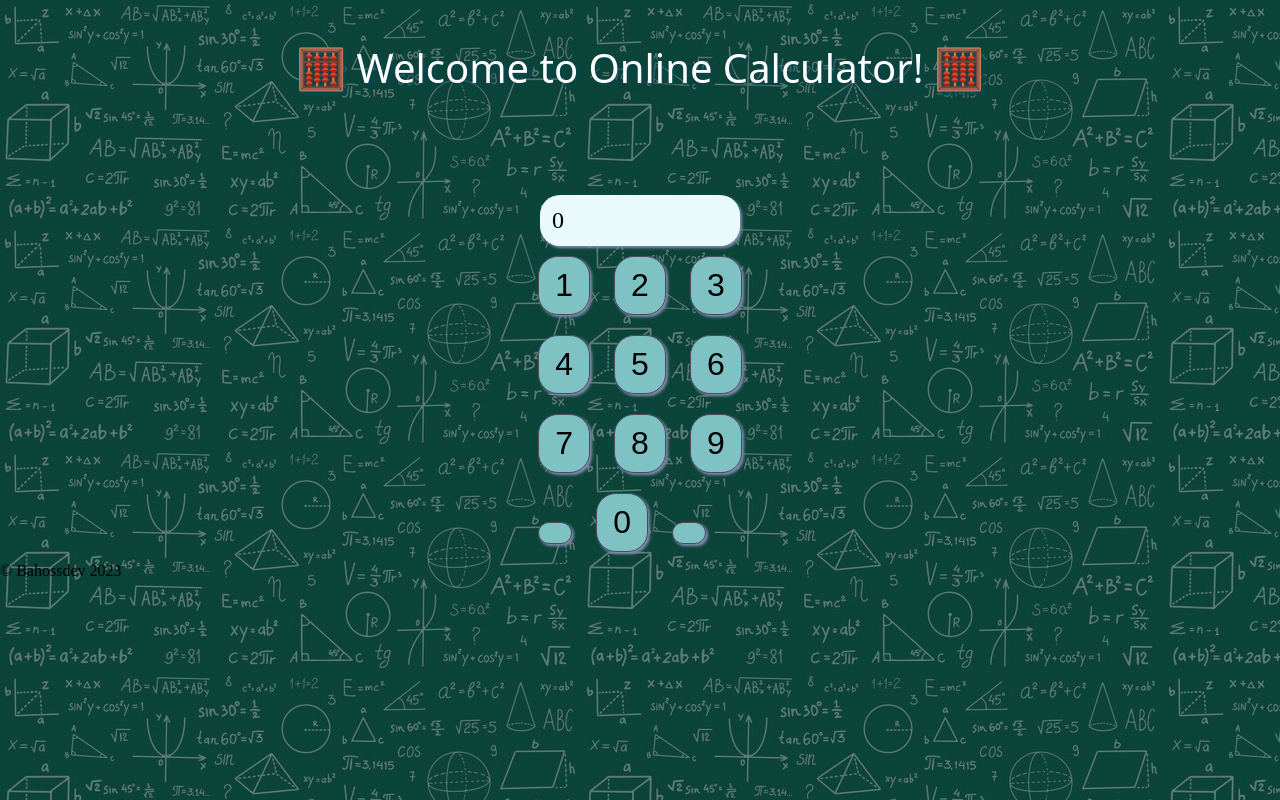
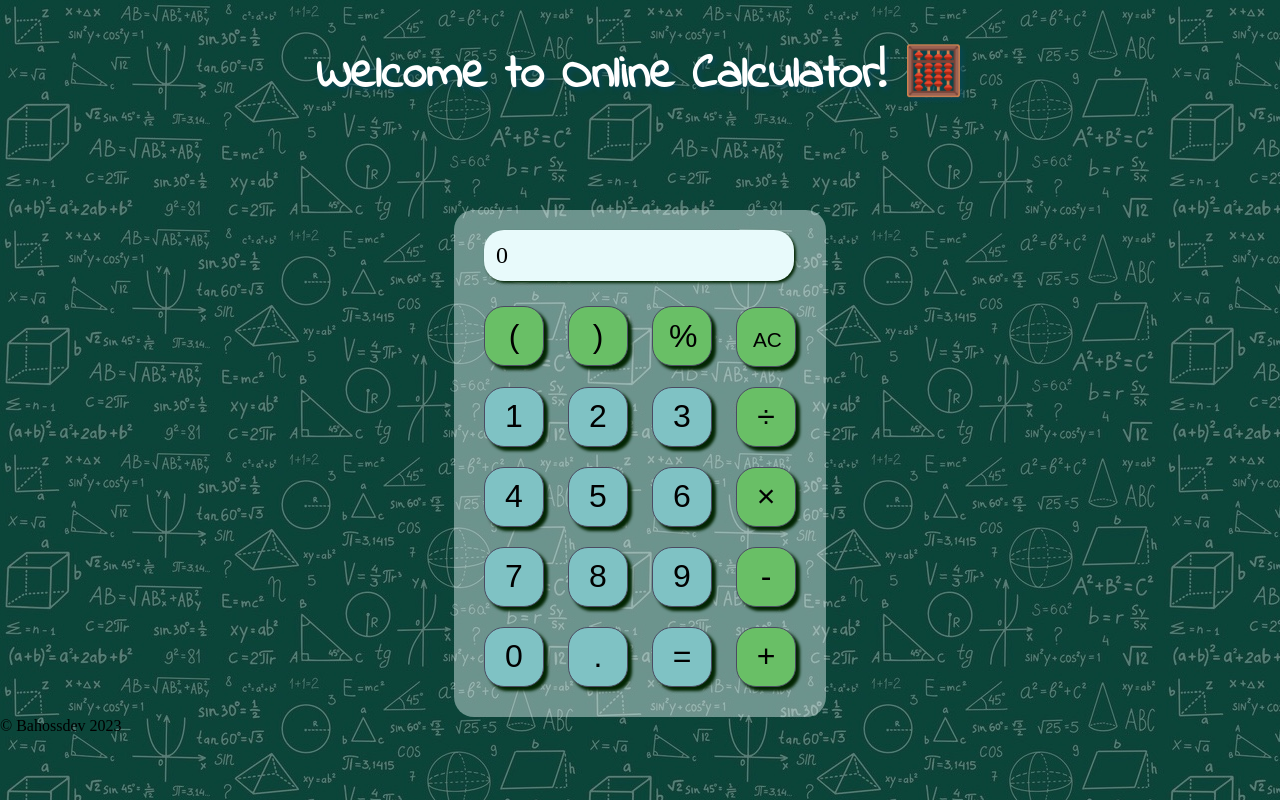
Before and after one commit to bahossdev/Calculator, a plain HTML site: page index.html in a window 1280 px wide. Drawn offline with Linux system fonts and the light colour scheme; a web font is replaced by a local one.

Commit message:
more styling. operator buttons added. next: work on JS

```diff
--- a/assets/css/style.css
+++ b/assets/css/style.css
@@ -1,5 +1,5 @@
 :root {
-    --buttonshadow: rgb(133, 140, 178);
+    --buttonshadow: rgb(3, 38, 3);
 }
 
 *,
@@ -16,15 +16,20 @@ html {
     background-image: url('../images/calc.jpeg');
 }
 
-/* header {
-    background-size: cover;
-    height: 150px;
-    width: 100%;
-} */
+body {
+    display: flex;
+    margin: auto;
+    flex-direction: column;
+}
+
+header {
+    display: block;
+}
 
 h1 {
-    font-family: 'Rubik Maps', system-ui;    font-size: 2.5rem;
-    font-weight:100;
+    font-family: 'Indie Flower', cursive;
+    font-weight: bold;
+    font-size: 3rem;
     color: white;
     text-shadow: 3px 3px 5px rgb(8, 70, 83);
     text-align: center;
@@ -33,9 +38,20 @@ h1 {
 }
 
 main {
+    background-color: rgba(240, 255, 255, 0.422);
+    max-width: 380px;
+    max-height: 800px;
+    padding: 20px;
+    border-radius: 20px;
     display: flex;
     flex-direction: column;
     align-content: center;
+    margin: auto;
+}
+
+main:hover {
+    box-shadow: 3px 3px 7px white;
+    background-color: rgba(240, 255, 255, 0.555);
 }
 
 .result {
@@ -45,9 +61,9 @@ main {
     border-radius: 20px;
     padding: 12px;
     box-shadow: 2px 2px 3px var(--buttonshadow);
-    min-width: 200px;
-    max-width: 300px;
-    margin: auto;
+    width: 310px;
+    margin-bottom: 15px;
+    margin-left: 10px;
 }
 
 button:hover {
@@ -57,18 +73,26 @@ button:hover {
 }
 
 button:active {
-    background-color: rgb(244, 182, 217);
+    background-color: rgb(252, 228, 242);
     box-shadow: inset 3px 3px 5px var(--buttonshadow);
     color: grey;
 }
 
-.numbers {
+.buttons {
     margin: auto;
 }
 
 .number {
+    background-color: rgb(127, 194, 196);
+}
+
+.operator {
+    background-color: rgb(105, 191, 102);
+}
+
+.number,
+.operator {
     font-size: 2rem;
-    background-color: rgb(127, 194, 196);
     border: 1px solid rgb(75, 75, 98);
     border-radius: 20px;
     margin: 10px;
@@ -76,5 +100,12 @@ button:active {
     padding-bottom: 10px;
     padding-left: 16px;
     padding-right: 16px;
-    box-shadow: 2px 2px 3px var(--buttonshadow);
+    box-shadow: 4px 4px 3px var(--buttonshadow);
+    width: 60px;
+    height: 60px;
 }
+
+#clear {
+    font-size: 1.3rem;
+    line-height: 44px;
+}
--- a/index.html
+++ b/index.html
@@ -6,39 +6,49 @@
     <meta name="viewport" content="width=device-width, initial-scale=1.0">
     <link rel="preconnect" href="https://fonts.googleapis.com">
     <link rel="preconnect" href="https://fonts.gstatic.com" crossorigin>
-    <link href="https://fonts.googleapis.com/css2?family=Rubik+Maps&display=swap" rel="stylesheet">
+    <link href="https://fonts.googleapis.com/css2?family=Indie+Flower&display=swap" rel="stylesheet">
     <link rel="stylesheet" type="text/css" href="./assets/css/style.css" />
     <title>Online Calculator</title>
 </head>
 
 <body>
     <header>
-        <h1>🧮 Welcome to Online Calculator! 🧮</h1>
+        <h1> Welcome to Online Calculator! 🧮</h1>
     </header>
     <main>
         <section class="result">
-            <p>0</p>
+            <section>0</section>
         </section>
-        <section class="numbers">
+        <section class="buttons">
+            <section class="row0">
+                <button class="operator" id="open">(</button>
+                <button class="operator" id="close">)</button>
+                <button class="operator" id="percent">%</button>
+                <button class="operator" id="clear">AC</button>
+            </section>
             <section class="row1">
                 <button class="number" id="1">1</button>
                 <button class="number" id="2">2</button>
                 <button class="number" id="2">3</button>
+                <button class="operator" id="divide">÷</button>
             </section>
             <section class="row2">
                 <button class="number" id="4">4</button>
                 <button class="number" id="5">5</button>
                 <button class="number" id="6">6</button>
+                <button class="operator" id="multiply">×</button>
             </section>
             <section class="row3">
                 <button class="number" id="7">7</button>
                 <button class="number" id="8">8</button>
                 <button class="number" id="9">9</button>
+                <button class="operator" id="subtract">-</button>
             </section>
             <section class="row4">
-                <button class="number" id=""></button>
                 <button class="number" id="0">0</button>
-                <button class="number" id=""></button>
+                <button class="number" id="dot">.</button>
+                <button class="number" id="equal">=</button>
+                <button class="operator" id="sum">+</button>
             </section>
         </section>
     </main>
```
Also changed, not shown: 1 other file.
